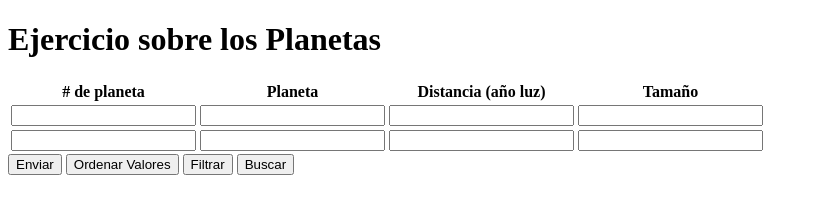
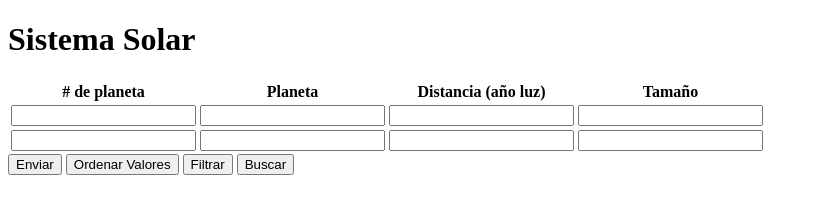
Before and after one commit to LPDelgadillo/Planetas, a plain HTML site: page index.html in a window 1280 px wide. Shown: the whole page, without its empty margins (0-818 px from the left). Drawn offline with Linux system fonts and the light colour scheme.

Commit message:
Cambio de titulo a sistema solar

```diff
--- a/index.html
+++ b/index.html
@@ -8,7 +8,7 @@
     <link rel="stylesheet" href="./style/main.css">
 </head>
 <body>
-    <h1>Ejercicio sobre los Planetas</h1>
+    <h1>Sistema Solar</h1>
     <table>
         <thead>
             <tr>
```
